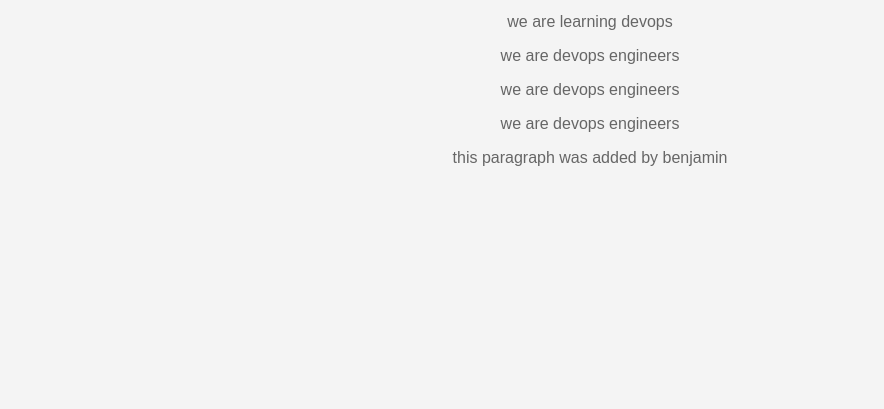
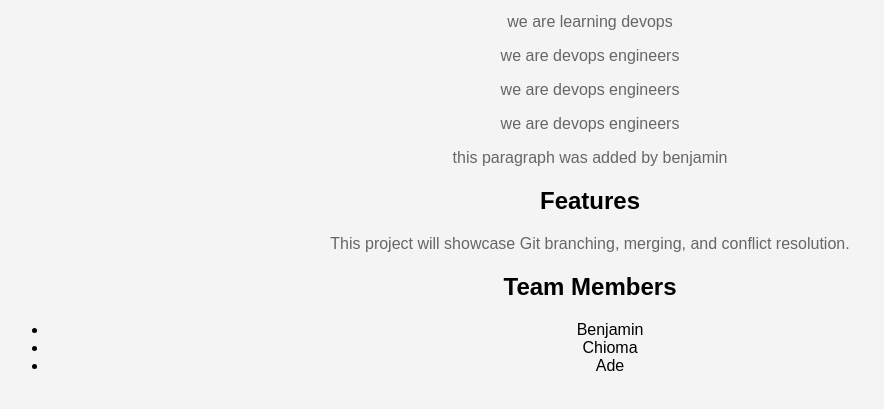
Before and after one commit to BenjaminAdimachukwu/github_pracitice, a plain HTML site: page index.html in a window 1280 px wide. Shown: the part 159-568 px from the top of the page, without its empty margins (50-934 px from the left). Drawn offline with Linux system fonts and the light colour scheme.

Commit message:
this is a new added

```diff
--- a/index.html
+++ b/index.html
@@ -14,5 +14,14 @@
     <p> we are devops engineers</p>
     <p> we are devops engineers</p>
     <p> this paragraph was added by benjamin</p>
+    <h2>Features</h2>
+<p>This project will showcase Git branching, merging, and conflict resolution.</p>
+
+<h2>Team Members</h2>
+<ul>
+  <li>Benjamin</li>
+  <li>Chioma</li>
+  <li>Ade</li>
+</ul>
 </body>
 </html>
```
